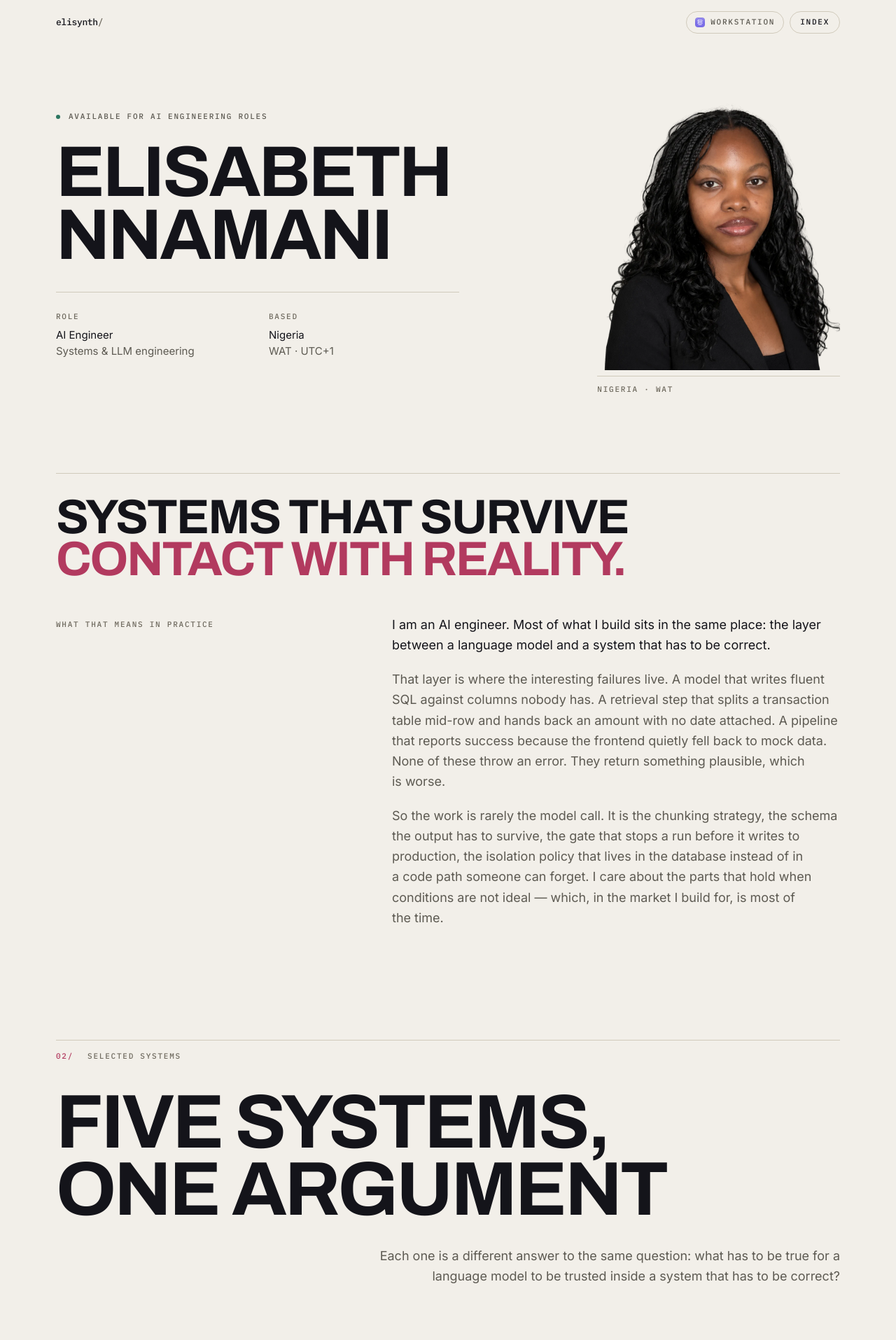
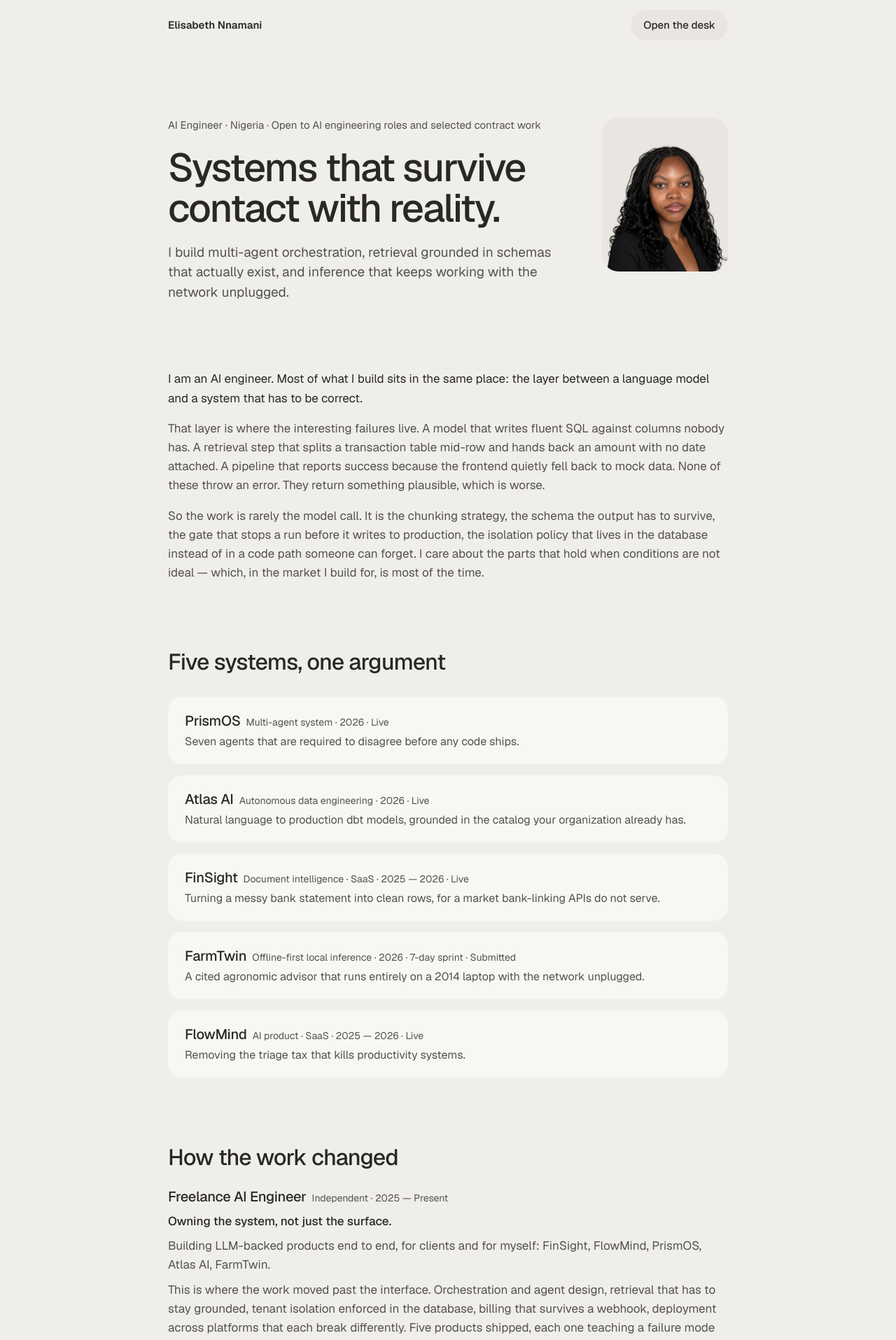
Before and after one commit to Elisabeth56/Portfolio, a Next.js app: page /read in a window 1280 px wide. Shown: the top 1915 px of the page at 70% size. Built offline with nearby package versions, Linux system fonts and the light colour scheme.

Commit message:
rebuild /read as the plain document from the screens canvas

```diff
--- a/src/app/read/page.tsx
+++ b/src/app/read/page.tsx
@@ -1,5 +1,9 @@
 import type { Metadata } from "next";
-import { DocumentView } from "@/components/document/DocumentView";
+import Image from "next/image";
+import Link from "next/link";
+import { capabilities, roles } from "@/content/experience";
+import { methodIntro, principles } from "@/content/method";
+import { projects } from "@/content/projects";
 import { site } from "@/content/site";
 
 export const metadata: Metadata = {
@@ -9,10 +13,40 @@ export const metadata: Metadata = {
   alternates: { canonical: "/read" },
 };
 
+const h2 = "text-[1.625rem] leading-[1.12] font-medium tracking-[-0.025em] lg:text-[2rem]";
+const section = "flex flex-col gap-4 pt-16 lg:pt-24";
+
+/**
+ * The portfolio as one plain document, for sending. No desk, no trace, nothing
+ * that moves: everything the home page says, in reading order.
+ */
 export default function ReadPage() {
   return (
     <>
-      <DocumentView />
+      <main
+        data-ui="desk"
+        className="min-h-dvh bg-none! px-5 pb-24 print:pb-0 lg:pb-36"
+      >
+        <div className="mx-auto max-w-[50rem]">
+          <header className="flex h-16 items-center justify-between text-[0.9375rem] lg:h-[4.5rem]">
+            <span className="font-semibold">{site.name}</span>
+            <Link
+              href="/"
+              className="flex h-11 items-center rounded-full bg-well px-4 font-medium transition-colors duration-200 ease-ui hover:text-accent print:hidden lg:px-[18px]"
+            >
+              Open the desk
+            </Link>
+          </header>
+
+          <Intro />
+          <About />
+          <Systems />
+          <Trajectory />
+          <Capabilities />
+          <Method />
+          <Contact />
+        </div>
+      </main>
       <script
         type="application/ld+json"
         // Structured data is static, authored here rather than user input.
@@ -32,3 +66,195 @@ export default function ReadPage() {
     </>
   );
 }
+
+function Intro() {
+  return (
+    <section aria-label="Introduction" className="flex flex-col gap-4 pt-10 lg:flex-row-reverse lg:items-start lg:gap-12 lg:pt-24">
+      <div className="flex items-center gap-3.5 lg:block lg:shrink-0">
+        <div className="flex size-[72px] items-end justify-center overflow-hidden rounded-[18px] bg-well lg:h-[13.75rem] lg:w-[11.25rem] lg:rounded-3xl">
+          <Image
+            src="/img/portrait.webp"
+            alt={`Portrait of ${site.name}`}
+            width={540}
+            height={580}
+            sizes="(min-width: 1024px) 180px, 72px"
+            className="h-[84px] w-[72px] object-cover object-top lg:h-[13.125rem] lg:w-[11.25rem]"
+          />
+        </div>
+        <p className="text-sm leading-[1.45] text-ink-2 lg:hidden">
+          {site.role} · {site.location}
+          <br />
+          Open to AI engineering roles
+        </p>
+      </div>
+      <div className="flex flex-col gap-4 lg:grow lg:gap-5">
+        <p className="hidden text-[0.9375rem] text-ink-2 lg:block">
+          {site.role} · {site.location} · {site.now.open}
+        </p>
+        <h1 className="mt-2 text-[2.25rem] leading-[1.06] font-medium tracking-[-0.035em] text-balance lg:mt-0 lg:text-[3.5rem] lg:leading-[1.04]">
+          {site.thesis}
+        </h1>
+        <p className="text-[1.0625rem] leading-normal text-ink-2 lg:text-[1.1875rem]">
+          {site.intro}
+        </p>
+      </div>
+    </section>
+  );
+}
+
+function About() {
+  const [lead, ...rest] = site.about;
+  return (
+    <section aria-label="About" className={section}>
+      <p className="text-[1.0625rem] leading-[1.6]">{lead}</p>
+      {rest.map((paragraph) => (
+        <p key={paragraph} className="text-[1.0625rem] leading-[1.6] text-ink-2">
+          {paragraph}
+        </p>
+      ))}
+    </section>
+  );
+}
+
+function Systems() {
+  return (
+    <section aria-labelledby="systems-title" className={`${section} gap-2`}>
+      <h2 id="systems-title" className={`${h2} mb-3 lg:mb-4`}>
+        Five systems, one argument
+      </h2>
+      {projects.map((p) => (
+        <Link
+          key={p.slug}
+          href={`/work/${p.slug}`}
+          className="group flex flex-col gap-1 rounded-[20px] bg-surface px-[18px] py-4 transition-colors duration-200 ease-ui hover:bg-[color-mix(in_srgb,var(--color-ink)_3%,var(--color-surface))] print:break-inside-avoid lg:px-6 lg:py-5"
+        >
+          <span className="flex flex-col gap-1 lg:flex-row lg:items-baseline lg:gap-2">
+            <span className="text-lg font-medium tracking-[-0.015em] transition-colors duration-200 ease-ui group-hover:text-accent lg:text-xl">
+              {p.name}
+            </span>
+            <span className="text-[0.8125rem] text-ink-2 lg:text-sm">
+              {p.kind} · {p.period} · {p.status}
+            </span>
+          </span>
+          <span className="text-[0.9375rem] leading-normal text-ink-2 lg:text-base">
+            {p.tagline}
+          </span>
+        </Link>
+      ))}
+    </section>
+  );
+}
+
+/* Newest first, like the home page. */
+function Trajectory() {
+  return (
+    <section aria-labelledby="trajectory-title" className={section}>
+      <h2 id="trajectory-title" className={`${h2} mb-2`}>
+        How the work changed
+      </h2>
+      {[...roles].reverse().map((role) => (
+        <div key={role.index} className="flex flex-col gap-2 pb-4 print:break-inside-avoid">
+          <h3 className="text-lg font-medium tracking-[-0.015em] lg:text-xl">
+            {role.title}
+            <span className="ml-2 text-sm font-normal tracking-normal text-ink-2">
+              {role.org} · {role.period}
+            </span>
+          </h3>
+          <p className="text-base leading-[1.6] font-medium lg:text-[1.0625rem]">{role.frame}</p>
+          {role.body.map((paragraph) => (
+            <p key={paragraph} className="text-base leading-[1.6] text-ink-2 lg:text-[1.0625rem]">
+              {paragraph}
+            </p>
+          ))}
+        </div>
+      ))}
+    </section>
+  );
+}
+
+function Capabilities() {
+  return (
+    <section aria-labelledby="capabilities-title" className={section}>
+      <h2 id="capabilities-title" className={`${h2} mb-2`}>
+        Grouped by what I do with them
+      </h2>
+      <dl className="flex flex-col gap-4">
+        {capabilities.map((group) => (
+          <div key={group.index} className="flex flex-col gap-1 print:break-inside-avoid">
+            <dt className="text-base font-medium lg:text-[1.0625rem]">{group.verb}</dt>
+            <dd className="text-[0.9375rem] leading-normal text-ink-2 lg:text-base">
+              {group.items.join(" · ")}
+            </dd>
+          </div>
+        ))}
+      </dl>
+    </section>
+  );
+}
+
+function Method() {
+  return (
+    <section aria-labelledby="method-title" className={section}>
+      <h2 id="method-title" className={h2}>
+        Seven things that cost me something
+      </h2>
+      <p className="mb-2 text-[1.0625rem] leading-[1.6] text-ink-2">{methodIntro[0]}</p>
+      {principles.map((principle) => (
+        <div key={principle.index} className="flex flex-col gap-2 pb-4">
+          <h3 className="text-lg font-medium tracking-[-0.015em] lg:text-xl">{principle.title}</h3>
+          {principle.body.map((paragraph) => (
+            <p key={paragraph} className="text-base leading-[1.6] text-ink-2 lg:text-[1.0625rem]">
+              {paragraph}
+            </p>
+          ))}
+          <p className="text-sm text-ink-2">
+            Learned on{" "}
+            <Link
+              href={`/work/${principle.evidence.slug}`}
+              className="font-medium text-accent transition-colors duration-200 ease-ui hover:text-ink"
+            >
+              {principle.evidence.project}
+            </Link>{" "}
+            · {principle.evidence.note}
+          </p>
+        </div>
+      ))}
+    </section>
+  );
+}
+
+function Contact() {
+  const rows = [
+    { label: "Email", href: `mailto:${site.links.email}`, value: site.links.email },
+    { label: "GitHub", href: site.links.github, value: "Elisabeth56" },
+    { label: "LinkedIn", href: site.links.linkedin, value: "elisabethnnamani" },
+    { label: "X", href: site.links.x, value: "@elisynthdev" },
+  ];
+  return (
+    <section aria-labelledby="contact-title" className={section}>
+      <h2 id="contact-title" className={h2}>
+        Tell me what breaks
+      </h2>
+      <p className="text-[1.0625rem] leading-[1.6] text-ink-2">
+        I am most useful on systems where a wrong answer is expensive and the failure does not
+        announce itself. {site.now.open}.
+      </p>
+      <dl className="flex flex-col rounded-[20px] bg-surface px-[18px] py-1 print:break-inside-avoid lg:px-6">
+        {rows.map((row) => (
+          <div key={row.label} className="flex min-h-14 items-center justify-between gap-4 py-2">
+            <dt className="text-ink-2">{row.label}</dt>
+            <dd>
+              <a
+                href={row.href}
+                className="font-medium break-all transition-colors duration-200 ease-ui hover:text-accent"
+              >
+                {row.value}
+              </a>
+            </dd>
+          </div>
+        ))}
+      </dl>
+      <p className="pt-6 text-sm text-ink-2">© 2026 {site.name}</p>
+    </section>
+  );
+}
```
Also changed, not shown: 1 other file (tests, documents, lock files or other folders).
